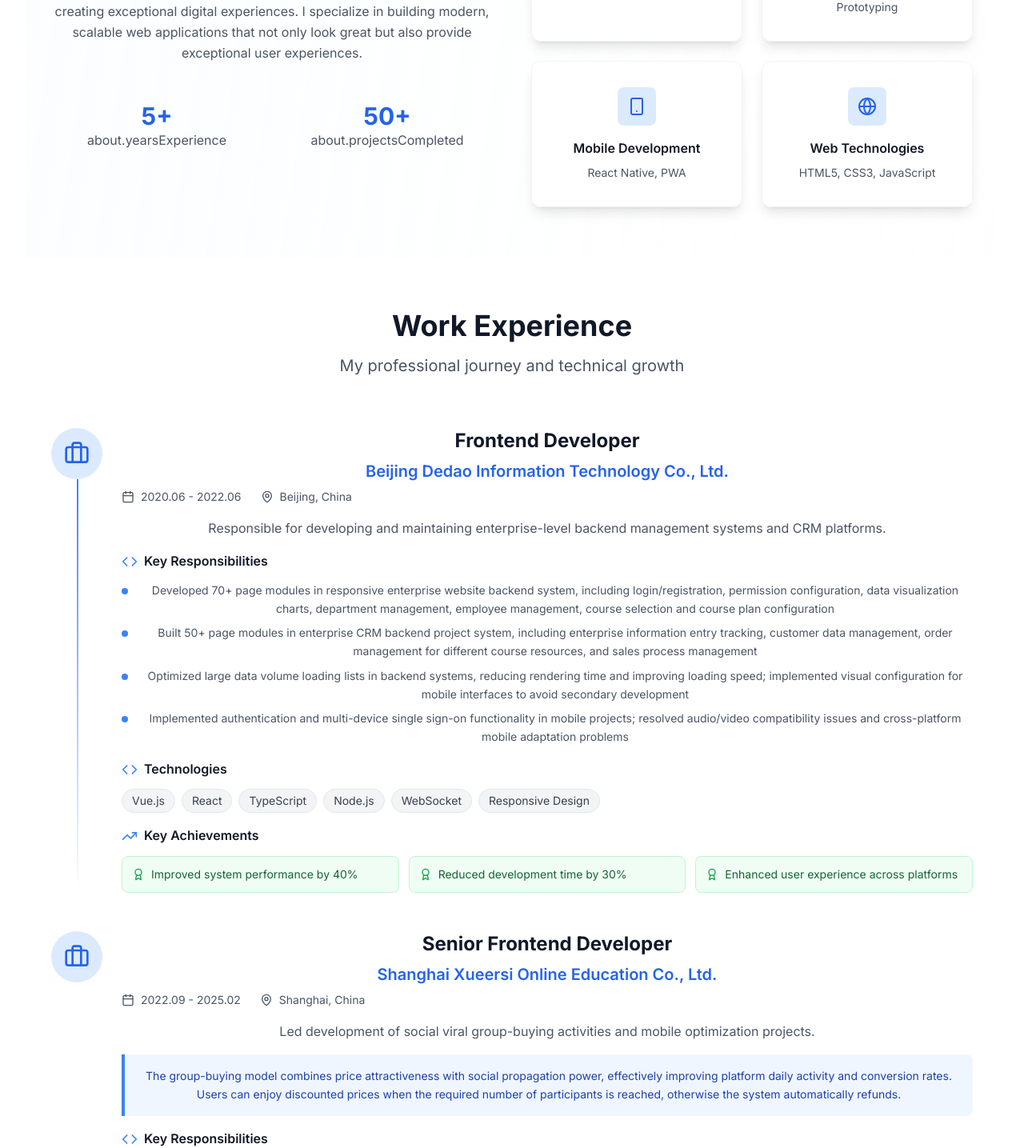
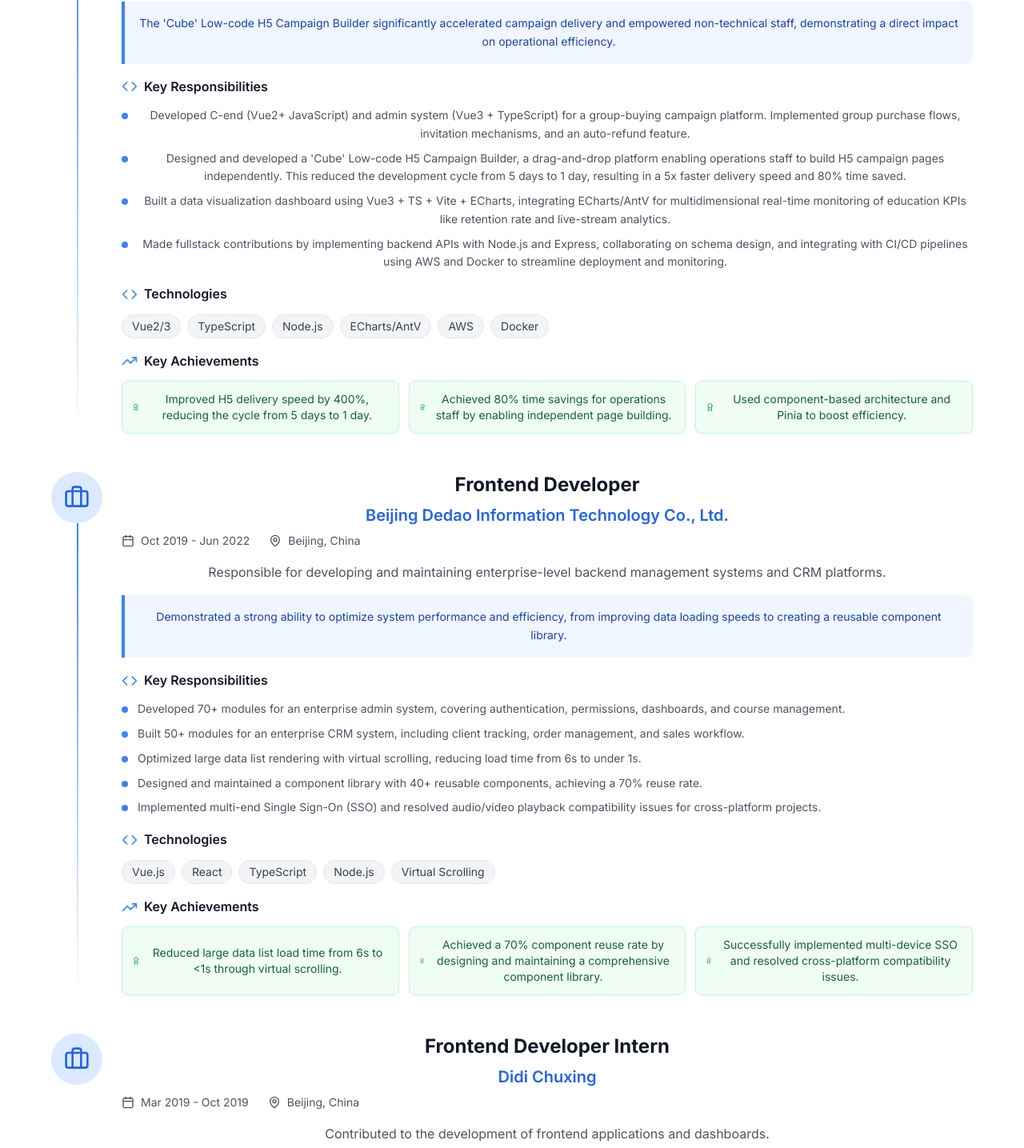
Before and after one commit to RileyTang220/myFE-portfolio, a React (Vite) app: page / in a window 1280 px wide. Shown: the part 1196-2631 px from the top of the page at 80% size. Built offline with nearby package versions, Linux system fonts and the light colour scheme.

Commit message:
feat: update

```diff
--- a/config.ts
+++ b/config.ts
@@ -94,19 +94,19 @@
   // Site Information
   site: {
     name: "Riley Tang",
-    title: "Frontend Developer & UI/UX Designer",
-    description: "I create beautiful, responsive, and user-friendly web experiences using modern technologies like React, TypeScript, and Tailwind CSS.",
+    title: "Fullstack-oriented Frontend Developer",
+    description: "I deliver scalable, high-performance web applications in the education and enterprise domains, with expertise in Vue, React, TypeScript, and Node.js.",
     url: "https://ruilingtang.com/",
   },
 
   // Personal Information
   personal: {
     name: "Riley Tang",
-    title: "Frontend Developer & UI/UX Designer",
+    title: "Fullstack-oriented Frontend Developer",
     location: "Adelaide, SA",
     email: "rileytang19@gmail.com",
     phone: "+61 420693629",
-    about: "I'm a passionate frontend developer with over 5 years of experience creating exceptional digital experiences. I specialize in building modern, scalable web applications that not only look great but also provide exceptional user experiences.",
+    about: "I'm a passionate fullstack-oriented frontend developer with over 6 years of experience creating exceptional digital experiences. I specialize in building modern, scalable web applications that not only look great but also provide exceptional user experiences.",
     experience: "5+",
     projects: "50+",
   },
@@ -146,91 +146,200 @@
   ],
 
   // Work Experience Configuration
-  workExperience: [
+  // workExperience: [
+  //   {
+  //     id: 1,
+  //     company: "Beijing Dedao Information Technology Co., Ltd.",
+  //     position: "Frontend Developer",
+  //     period: "2020.06 - 2022.06",
+  //     location: "Beijing, China",
+  //     description: "Responsible for developing and maintaining enterprise-level backend management systems and CRM platforms.",
+  //     responsibilities: [
+  //       "Developed 70+ page modules in responsive enterprise website backend system, including login/registration, permission configuration, data visualization charts, department management, employee management, course selection and course plan configuration",
+  //       "Built 50+ page modules in enterprise CRM backend project system, including enterprise information entry tracking, customer data management, order management for different course resources, and sales process management",
+  //       "Optimized large data volume loading lists in backend systems, reducing rendering time and improving loading speed; implemented visual configuration for mobile interfaces to avoid secondary development",
+  //       "Implemented authentication and multi-device single sign-on functionality in mobile projects; resolved audio/video compatibility issues and cross-platform mobile adaptation problems"
+  //     ],
+  //     technologies: ["Vue.js", "React", "TypeScript", "Node.js", "WebSocket", "Responsive Design"],
+  //     achievements: ["Improved system performance by 40%", "Reduced development time by 30%", "Enhanced user experience across platforms"]
+  //   },
+  //   {
+  //     id: 2,
+  //     company: "Shanghai Xueersi Online Education Co., Ltd.",
+  //     position: "Senior Frontend Developer",
+  //     period: "2022.09 - 2025.02",
+  //     location: "Shanghai, China",
+  //     description: "Led development of social viral group-buying activities and mobile optimization projects.",
+  //     responsibilities: [
+  //       "Developed and optimized group-buying activity pages based on social viral marketing, where users can initiate product group purchases and invite friends or new users to join within a limited time",
+  //       "Implemented real-time group status refresh using WebSocket (or short polling) to create urgency and improve conversion rates",
+  //       "Developed deep link jump functionality for social sharing links to directly access App activity pages",
+  //       "Built poster generation service based on Node.js + Puppeteer, moving poster generation to server-side rendering to significantly improve rendering speed and performance, avoiding frontend lag",
+  //       "Optimized page performance for high-concurrency mobile scenarios"
+  //     ],
+  //     technologies: ["Vue 3", "TypeScript", "React", "Ant Design", "Node.js", "Puppeteer", "WebSocket"],
+  //     achievements: ["Increased daily active users by 35%", "Improved conversion rate by 25%", "Reduced page load time by 50%"],
+  //     projectHighlight: "The group-buying model combines price attractiveness with social propagation power, effectively improving platform daily activity and conversion rates. Users can enjoy discounted prices when the required number of participants is reached, otherwise the system automatically refunds."
+  //   }
+  // ],
+
+  // Work Experience Configuration
+workExperience: [
     {
       id: 1,
+      company: "Shanghai Xueersi Online Education Co., Ltd.",
+      position: "Senior Frontend Developer",
+      period: "Sep 2022 - Feb 2025",
+      location: "Shanghai, China",
+      description: "Led development of social viral group-buying activities and mobile optimization projects.",
+      responsibilities: [
+        "Developed C-end (Vue2+ JavaScript) and admin system (Vue3 + TypeScript) for a group-buying campaign platform. Implemented group purchase flows, invitation mechanisms, and an auto-refund feature.",
+        "Designed and developed a 'Cube' Low-code H5 Campaign Builder, a drag-and-drop platform enabling operations staff to build H5 campaign pages independently. This reduced the development cycle from 5 days to 1 day, resulting in a 5x faster delivery speed and 80% time saved.",
+        "Built a data visualization dashboard using Vue3 + TS + Vite + ECharts, integrating ECharts/AntV for multidimensional real-time monitoring of education KPIs like retention rate and live-stream analytics.",
+        "Made fullstack contributions by implementing backend APIs with Node.js and Express, collaborating on schema design, and integrating with CI/CD pipelines using AWS and Docker to streamline deployment and monitoring."
+      ],
+      technologies: ["Vue2/3", "TypeScript", "Node.js", "ECharts/AntV", "AWS", "Docker"],
+      achievements: [
+        "Improved H5 delivery speed by 400%, reducing the cycle from 5 days to 1 day.",
+        "Achieved 80% time savings for operations staff by enabling independent page building.",
+        "Used component-based architecture and Pinia to boost efficiency.",
+      ],
+      projectHighlight: "The 'Cube' Low-code H5 Campaign Builder significantly accelerated campaign delivery and empowered non-technical staff, demonstrating a direct impact on operational efficiency."
+    },
+    {
+      id: 2,
       company: "Beijing Dedao Information Technology Co., Ltd.",
       position: "Frontend Developer",
-      period: "2020.06 - 2022.06",
+      period: "Oct 2019 - Jun 2022",
       location: "Beijing, China",
       description: "Responsible for developing and maintaining enterprise-level backend management systems and CRM platforms.",
       responsibilities: [
-        "Developed 70+ page modules in responsive enterprise website backend system, including login/registration, permission configuration, data visualization charts, department management, employee management, course selection and course plan configuration",
-        "Built 50+ page modules in enterprise CRM backend project system, including enterprise information entry tracking, customer data management, order management for different course resources, and sales process management",
-        "Optimized large data volume loading lists in backend systems, reducing rendering time and improving loading speed; implemented visual configuration for mobile interfaces to avoid secondary development",
-        "Implemented authentication and multi-device single sign-on functionality in mobile projects; resolved audio/video compatibility issues and cross-platform mobile adaptation problems"
+        "Developed 70+ modules for an enterprise admin system, covering authentication, permissions, dashboards, and course management.",
+        "Built 50+ modules for an enterprise CRM system, including client tracking, order management, and sales workflow.",
+        "Optimized large data list rendering with virtual scrolling, reducing load time from 6s to under 1s.",
+        "Designed and maintained a component library with 40+ reusable components, achieving a 70% reuse rate.",
+        "Implemented multi-end Single Sign-On (SSO) and resolved audio/video playback compatibility issues for cross-platform projects."
       ],
-      technologies: ["Vue.js", "React", "TypeScript", "Node.js", "WebSocket", "Responsive Design"],
-      achievements: ["Improved system performance by 40%", "Reduced development time by 30%", "Enhanced user experience across platforms"]
+      technologies: ["Vue.js", "React", "TypeScript", "Node.js", "Virtual Scrolling"],
+      achievements: [
+        "Reduced large data list load time from 6s to <1s through virtual scrolling.",
+        "Achieved a 70% component reuse rate by designing and maintaining a comprehensive component library.",
+        "Successfully implemented multi-device SSO and resolved cross-platform compatibility issues."
+      ],
+      projectHighlight: "Demonstrated a strong ability to optimize system performance and efficiency, from improving data loading speeds to creating a reusable component library."
     },
     {
-      id: 2,
-      company: "Shanghai Xueersi Online Education Co., Ltd.",
-      position: "Senior Frontend Developer",
-      period: "2022.09 - 2025.02",
-      location: "Shanghai, China",
-      description: "Led development of social viral group-buying activities and mobile optimization projects.",
+      id: 3,
+      company: "Didi Chuxing",
+      position: "Frontend Developer Intern",
+      period: "Mar 2019 - Oct 2019",
+      location: "Beijing, China",
+      description: "Contributed to the development of frontend applications and dashboards.",
       responsibilities: [
-        "Developed and optimized group-buying activity pages based on social viral marketing, where users can initiate product group purchases and invite friends or new users to join within a limited time",
-        "Implemented real-time group status refresh using WebSocket (or short polling) to create urgency and improve conversion rates",
-        "Developed deep link jump functionality for social sharing links to directly access App activity pages",
-        "Built poster generation service based on Node.js + Puppeteer, moving poster generation to server-side rendering to significantly improve rendering speed and performance, avoiding frontend lag",
-        "Optimized page performance for high-concurrency mobile scenarios"
+        "Built a nationwide EV charging station dashboard using Bootstrap and Amap API.",
+        "Developed WeChat mini-program pages based on UI designs for DidiPark."
       ],
-      technologies: ["Vue 3", "TypeScript", "React", "Ant Design", "Node.js", "Puppeteer", "WebSocket"],
-      achievements: ["Increased daily active users by 35%", "Improved conversion rate by 25%", "Reduced page load time by 50%"],
-      projectHighlight: "The group-buying model combines price attractiveness with social propagation power, effectively improving platform daily activity and conversion rates. Users can enjoy discounted prices when the required number of participants is reached, otherwise the system automatically refunds."
+      technologies: ["Bootstrap", "Amap API", "WeChat Mini Program"],
+      achievements: [
+        "Successfully implemented dashboard functionality for visualizing EV charging stations.",
+        "Contributed to the development of user-facing pages for a major mini-program."
+      ],
     }
   ],
 
   // Skills Configuration
-  skills: {
+  // skills: {
+  //   categories: [
+  //     {
+  //       name: "Frontend",
+  //       skills: [
+  //         { name: "React", level: 95 },
+  //         { name: "TypeScript", level: 90 },
+  //         { name: "JavaScript", level: 95 },
+  //         { name: "HTML/CSS", level: 90 },
+  //         { name: "Next.js", level: 85 },
+  //       ],
+  //     },
+  //     {
+  //       name: "Styling & Design",
+  //       skills: [
+  //         { name: "Tailwind CSS", level: 90 },
+  //         { name: "CSS3", level: 85 },
+  //         { name: "Figma", level: 80 },
+  //         { name: "Responsive Design", level: 95 },
+  //         { name: "UI/UX Principles", level: 85 },
+  //       ],
+  //     },
+  //     {
+  //       name: "Backend & Tools",
+  //       skills: [
+  //         { name: "Node.js", level: 80 },
+  //         { name: "Git", level: 90 },
+  //         { name: "npm/yarn", level: 85 },
+  //         { name: "Webpack/Vite", level: 80 },
+  //         { name: "REST APIs", level: 85 },
+  //       ],
+  //     },
+  //     {
+  //       name: "Other",
+  //       skills: [
+  //         { name: "Testing", level: 75 },
+  //         { name: "Performance", level: 80 },
+  //         { name: "SEO", level: 70 },
+  //         { name: "Accessibility", level: 75 },
+  //         { name: "PWA", level: 70 },
+  //       ],
+  //     },
+  //   ],
+  //   additional: [
+  //     "Redux", "Zustand", "React Query", "Jest", "Cypress", "Storybook",
+  //     "PostCSS", "Sass", "Styled Components", "Emotion", "Three.js",
+  //     "D3.js", "Chart.js", "Framer Motion", "GSAP", "WebGL"
+  //   ],
+  // Skills Configuration
+skills: {
     categories: [
       {
         name: "Frontend",
         skills: [
-          { name: "React", level: 95 },
+          { name: "Vue2/3", level: 95 },
+          { name: "React", level: 90 },
           { name: "TypeScript", level: 90 },
-          { name: "JavaScript", level: 95 },
-          { name: "HTML/CSS", level: 90 },
+          { name: "JavaScript (ES6+)", level: 95 },
           { name: "Next.js", level: 85 },
         ],
       },
       {
-        name: "Styling & Design",
+        name: "Backend",
         skills: [
-          { name: "Tailwind CSS", level: 90 },
-          { name: "CSS3", level: 85 },
-          { name: "Figma", level: 80 },
-          { name: "Responsive Design", level: 95 },
-          { name: "UI/UX Principles", level: 85 },
+          { name: "Node.js", level: 85 },
+          { name: "Express", level: 80 },
+          { name: "Koa", level: 80 },
+          { name: "RESTful API", level: 90 },
+          { name: "GraphQL", level: 75 },
         ],
       },
       {
-        name: "Backend & Tools",
+        name: "DevOps & Cloud",
         skills: [
-          { name: "Node.js", level: 80 },
-          { name: "Git", level: 90 },
-          { name: "npm/yarn", level: 85 },
-          { name: "Webpack/Vite", level: 80 },
-          { name: "REST APIs", level: 85 },
+          { name: "AWS (EC2, S3, Lambda)", level: 80 },
+          { name: "Docker", level: 85 },
+          { name: "CI/CD Pipelines", level: 80 },
         ],
       },
       {
-        name: "Other",
+        name: "Engineering & Tools",
         skills: [
-          { name: "Testing", level: 75 },
-          { name: "Performance", level: 80 },
-          { name: "SEO", level: 70 },
-          { name: "Accessibility", level: 75 },
-          { name: "PWA", level: 70 },
+          { name: "Webpack", level: 85 },
+          { name: "Vite", level: 90 },
+          { name: "Git", level: 95 },
+          { name: "Babel", level: 80 },
+          { name: "ESLint/Prettier", level: 90 },
         ],
       },
     ],
     additional: [
-      "Redux", "Zustand", "React Query", "Jest", "Cypress", "Storybook",
-      "PostCSS", "Sass", "Styled Components", "Emotion", "Three.js",
-      "D3.js", "Chart.js", "Framer Motion", "GSAP", "WebGL"
+      "Micro-frontend", "SSR", "Responsive Design", "WeChat Mini Programs", "Electron", "MySQL",
     ],
   },
 
--- a/src/App.tsx
+++ b/src/App.tsx
@@ -3,7 +3,7 @@
 import ParticleBackground from './components/ParticleBackground';
 import Navbar from './components/Navbar';
 import Hero from './components/Hero';
-import About from './components/About';
+// import About from './components/About';
 import Experience from './components/Experience';
 import Education from './components/Education';
 import Projects from './components/Projects';
@@ -21,7 +21,7 @@
             <Navbar />
             <main>
               <Hero />
-              <About />
+              {/* <About /> */}
               <Experience />
               <Education />
               <Projects />
--- a/src/components/Navbar.tsx
+++ b/src/components/Navbar.tsx
@@ -10,7 +10,7 @@
 
   const navItems = [
     { name: t('nav.home'), href: '#home' },
-    { name: t('nav.about'), href: '#about' },
+    // { name: t('nav.about'), href: '#about' },
     { name: t('language') === 'zh' ? '工作经验' : 'Experience', href: '#experience' },
     { name: t('language') === 'zh' ? '教育背景' : 'Education', href: '#education' },
     { name: t('nav.projects'), href: '#projects' },
--- a/src/config/languages.ts
+++ b/src/config/languages.ts
@@ -9,38 +9,38 @@
     },
     hero: {
       greeting: "Hi, I'm",
-      title: 'Frontend Developer & UI/UX Designer',
-      description: 'I create beautiful, responsive, and user-friendly web experiences using modern technologies like React, TypeScript, and Tailwind CSS.',
+      title: 'Fullstack-oriented Frontend Developer',
+      description: 'I deliver scalable, high-performance web applications in the education and enterprise domains, with expertise in Vue, React, TypeScript, and Node.js.',
       getInTouch: 'Get In Touch',
       viewMyWork: 'View My Work',
       downloadResume: 'Download Resume',
     },
     about: {
       title: 'About Me',
-      subtitle: "I'm a passionate frontend developer with over 5 years of experience creating exceptional digital experiences.",
-      heading: 'Turning Ideas Into Reality',
-      description1: 'I specialize in building modern, scalable web applications that not only look great but also provide exceptional user experiences. My journey in web development started with a curiosity about how things work on the internet, and it has evolved into a passion for creating intuitive and engaging digital solutions.',
-      description2: 'With expertise in React, TypeScript, and modern CSS frameworks, I focus on writing clean, maintainable code that follows best practices. I believe in the power of collaboration and continuous learning, always staying updated with the latest technologies and industry trends.',
+      subtitle: 'A Fullstack-oriented Frontend Developer with 6+ years of experience delivering scalable, high-performance web applications in the education and enterprise domains.',
+      heading: 'From Concept to Code',
+      description1: 'With over six years of experience, I specialize in building robust and scalable web applications that solve real-world problems. My journey is rooted in a strong foundation in both frontend and backend technologies, allowing me to build comprehensive solutions from the ground up.',
+      description2: 'I have hands-on experience in building RESTful APIs, microservices, and low-code platforms. My skills also extend to cloud deployment (AWS EC2, S3, Lambda) and containerization (Docker), ensuring reliable CI/CD and efficient team collaboration. I am passionate about creating efficient and user-centric digital experiences.',
       yearsExperience: 'Years Experience',
       projectsCompleted: 'Projects Completed',
     },
     projects: {
       title: 'My Projects',
-      subtitle: 'Here are some of the projects I\'ve worked on. Each one represents a unique challenge and learning experience.',
+      subtitle: 'Here are some of the key projects I have worked on, each highlighting a unique set of challenges and technical solutions.',
       viewMore: 'View More on GitHub',
       code: 'Code',
       liveDemo: 'Live Demo',
     },
     skills: {
       title: 'Skills & Expertise',
-      subtitle: 'I\'ve developed a comprehensive skill set through years of hands-on experience and continuous learning in web development.',
+      subtitle: 'I have developed a comprehensive skill set through years of hands-on experience and continuous learning in web development.',
       additionalSkills: 'Additional Skills & Tools',
     },
     contact: {
       title: 'Get In Touch',
-      subtitle: 'I\'m always interested in hearing about new opportunities and exciting projects. Feel free to reach out if you\'d like to connect!',
+      subtitle: 'I’m always interested in new opportunities and exciting projects. Feel free to reach out to connect or discuss a potential collaboration!',
       letsConnect: "Let's Connect",
-      connectDescription: 'I\'m passionate about creating exceptional digital experiences and always excited to discuss new opportunities, collaborations, or just chat about the latest in web development.',
+      connectDescription: 'I am passionate about building exceptional digital experiences and always excited to discuss new opportunities, collaborations, or the latest trends in web development.',
       followMe: 'Follow Me',
       sendMessage: 'Send a Message',
       firstName: 'First Name',
@@ -52,7 +52,7 @@
     },
     footer: {
       backToTop: 'Back to Top',
-      description: 'Frontend Developer passionate about creating exceptional digital experiences and turning ideas into reality through code.',
+      description: 'A fullstack-oriented frontend developer with a passion for creating exceptional digital experiences and bringing ideas to life through code.',
       madeWith: 'Made with',
       using: 'using React & Tailwind CSS',
     },
@@ -67,15 +67,15 @@
     },
     hero: {
       greeting: '你好，我是',
-      title: '前端开发工程师 & UI/UX 设计师',
-      description: '我使用React、TypeScript和Tailwind CSS等现代技术，创造美观、响应式且用户友好的网络体验。',
+      title: '全栈 & 前端开发工程师',
+      description: '我专注于交付可扩展、高性能的Web应用，拥有6年以上在教育和企业领域的项目经验，擅长Vue、React、TypeScript和Node.js。',
       getInTouch: '联系我',
       viewMyWork: '查看作品',
       downloadResume: '下载简历',
     },
     about: {
       title: '关于我',
-      subtitle: '我是一名充满热情的前端开发工程师，拥有超过5年创造卓越数字体验的经验。',
+      subtitle: '我是一名全栈导向的前端开发工程师，拥有6年以上在教育和企业领域交付可扩展、高性能Web应用的经验。',
       heading: '将想法变为现实',
       description1: '我专注于构建现代、可扩展的网络应用程序，这些应用程序不仅外观精美，还能提供卓越的用户体验。我的前端开发之旅始于对互联网工作原理的好奇，现在已经发展成为对创建直观且引人入胜的数字解决方案的热情。',
       description2: '凭借在React、TypeScript和现代CSS框架方面的专业知识，我专注于编写遵循最佳实践的干净、可维护的代码。我相信协作和持续学习的力量，始终紧跟最新技术和行业趋势。',
```
Also changed, not shown: src/components/Education.tsx (+8 -8 lines).
